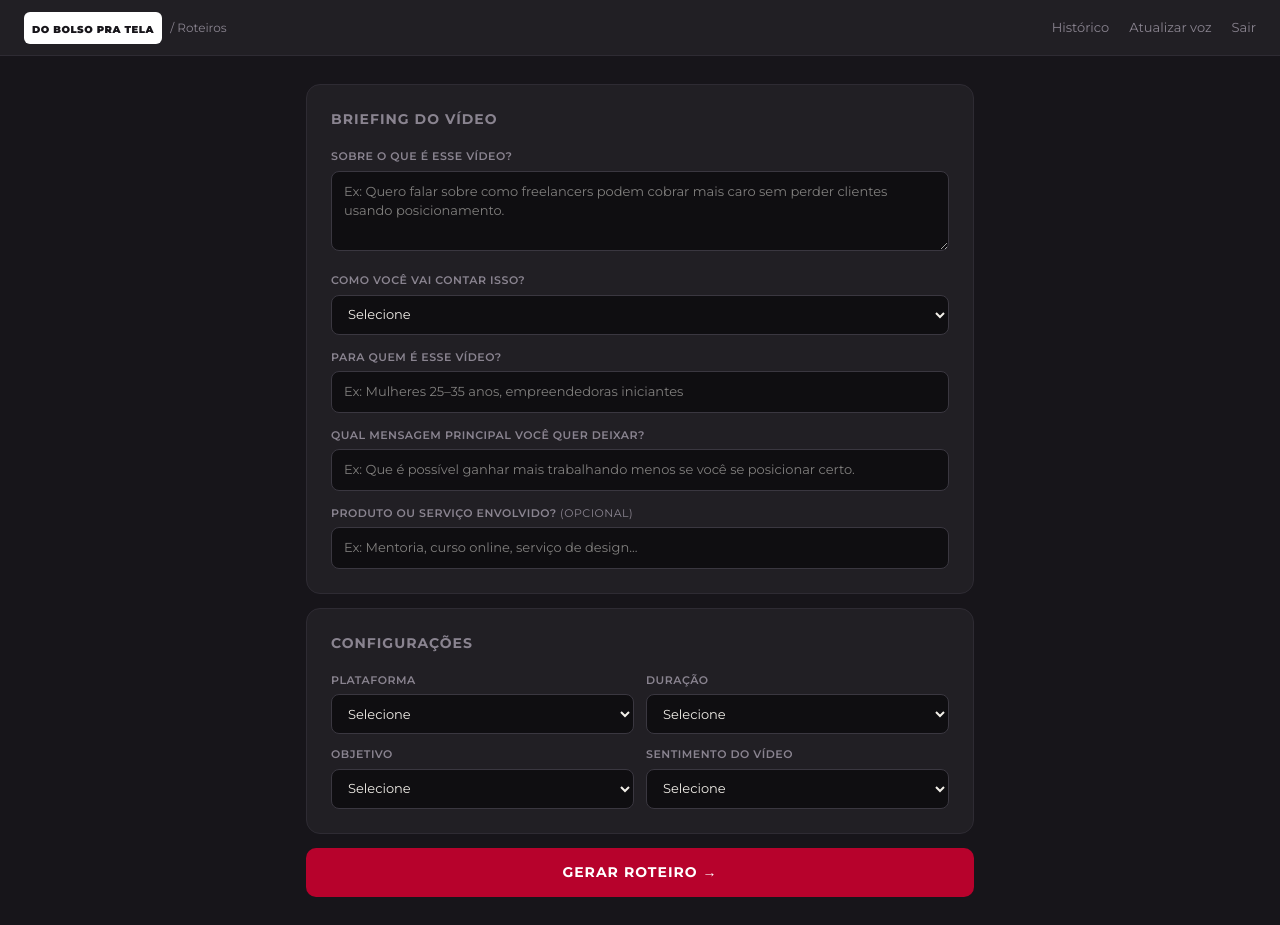
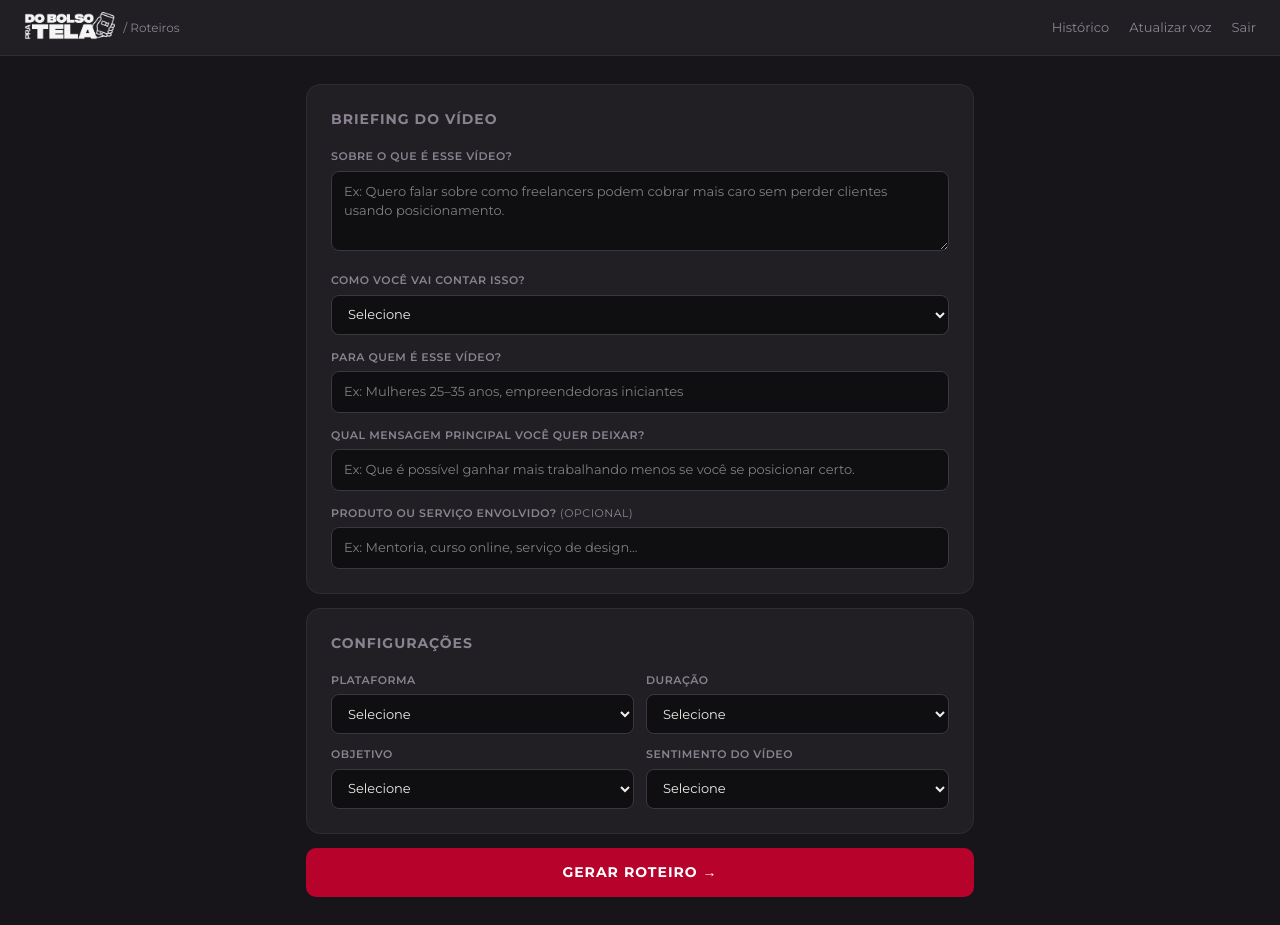
Before and after one commit to tavarescarolys/roteiro-app, a Next.js app: page /generator in a window 1280 px wide. Built offline with nearby package versions, Linux system fonts and the light colour scheme.

Commit message:
feat: logo Do Bolso pra Tela em todas as páginas

```diff
--- a/src/app/generator/page.tsx
+++ b/src/app/generator/page.tsx
@@ -142,9 +142,7 @@ export default function GeneratorPage() {
       {/* Nav */}
       <nav className="no-print" style={{ background: D.card, borderBottom: `1px solid ${D.border}`, padding: '0 24px', display: 'flex', alignItems: 'center', justifyContent: 'space-between', height: 56 }}>
         <div style={{ display: 'flex', alignItems: 'center', gap: 8 }}>
-          <div style={{ background: '#fff', borderRadius: 6, padding: '4px 8px' }}>
-            <span style={{ fontWeight: 900, fontSize: 10, color: '#17151A', letterSpacing: 0.5, textTransform: 'uppercase' }}>DO BOLSO PRA TELA</span>
-          </div>
+          <img src="/logo.png" alt="Do Bolso pra Tela" style={{ height: 32, objectFit: 'contain' }} />
           <span style={{ color: D.muted, fontSize: 12 }}>/ Roteiros</span>
         </div>
         <div style={{ display: 'flex', alignItems: 'center', gap: 20, fontSize: 13 }}>
--- a/src/app/history/page.tsx
+++ b/src/app/history/page.tsx
@@ -79,9 +79,7 @@ export default function HistoryPage() {
     <div style={{ minHeight: '100vh', background: D.bg, color: D.text, fontFamily: 'Montserrat, sans-serif' }}>
       <nav style={{ background: D.card, borderBottom: `1px solid ${D.border}`, padding: '0 24px', display: 'flex', alignItems: 'center', justifyContent: 'space-between', height: 56 }}>
         <div style={{ display: 'flex', alignItems: 'center', gap: 8 }}>
-          <div style={{ background: '#fff', borderRadius: 6, padding: '4px 8px' }}>
-            <span style={{ fontWeight: 900, fontSize: 10, color: '#17151A', letterSpacing: 0.5, textTransform: 'uppercase' }}>DO BOLSO PRA TELA</span>
-          </div>
+          <img src="/logo.png" alt="Do Bolso pra Tela" style={{ height: 32, objectFit: 'contain' }} />
           <span style={{ color: D.muted, fontSize: 12 }}>/ Histórico</span>
         </div>
         <Link href="/generator" style={{ color: D.muted, fontSize: 13, textDecoration: 'none' }}>← Voltar</Link>
--- a/src/app/login/page.tsx
+++ b/src/app/login/page.tsx
@@ -46,9 +46,7 @@ export default function LoginPage() {
 
         {/* Logo */}
         <div style={{ textAlign: 'center', marginBottom: 32 }}>
-          <div style={{ display: 'inline-block', background: '#fff', borderRadius: 12, padding: '10px 18px' }}>
-            <span style={{ fontWeight: 900, fontSize: 13, color: '#17151A', letterSpacing: 1, textTransform: 'uppercase' }}>DO BOLSO PRA TELA</span>
-          </div>
+          <img src="/logo.png" alt="Do Bolso pra Tela" style={{ height: 60, objectFit: 'contain' }} />
           <p style={{ color: D.muted, fontSize: 12, marginTop: 8, letterSpacing: 2, textTransform: 'uppercase' }}>Gerador de Roteiros</p>
         </div>
 
--- a/src/app/register/page.tsx
+++ b/src/app/register/page.tsx
@@ -42,9 +42,7 @@ export default function RegisterPage() {
 
         {/* Logo */}
         <div style={{ textAlign: 'center', marginBottom: 32 }}>
-          <div style={{ display: 'inline-block', background: '#fff', borderRadius: 12, padding: '10px 18px' }}>
-            <span style={{ fontWeight: 900, fontSize: 13, color: '#17151A', letterSpacing: 1, textTransform: 'uppercase' }}>DO BOLSO PRA TELA</span>
-          </div>
+          <img src="/logo.png" alt="Do Bolso pra Tela" style={{ height: 60, objectFit: 'contain' }} />
           <p style={{ color: D.muted, fontSize: 12, marginTop: 8, letterSpacing: 2, textTransform: 'uppercase' }}>Gerador de Roteiros</p>
         </div>
 
```
Also changed, not shown: public/logo.png (added).
